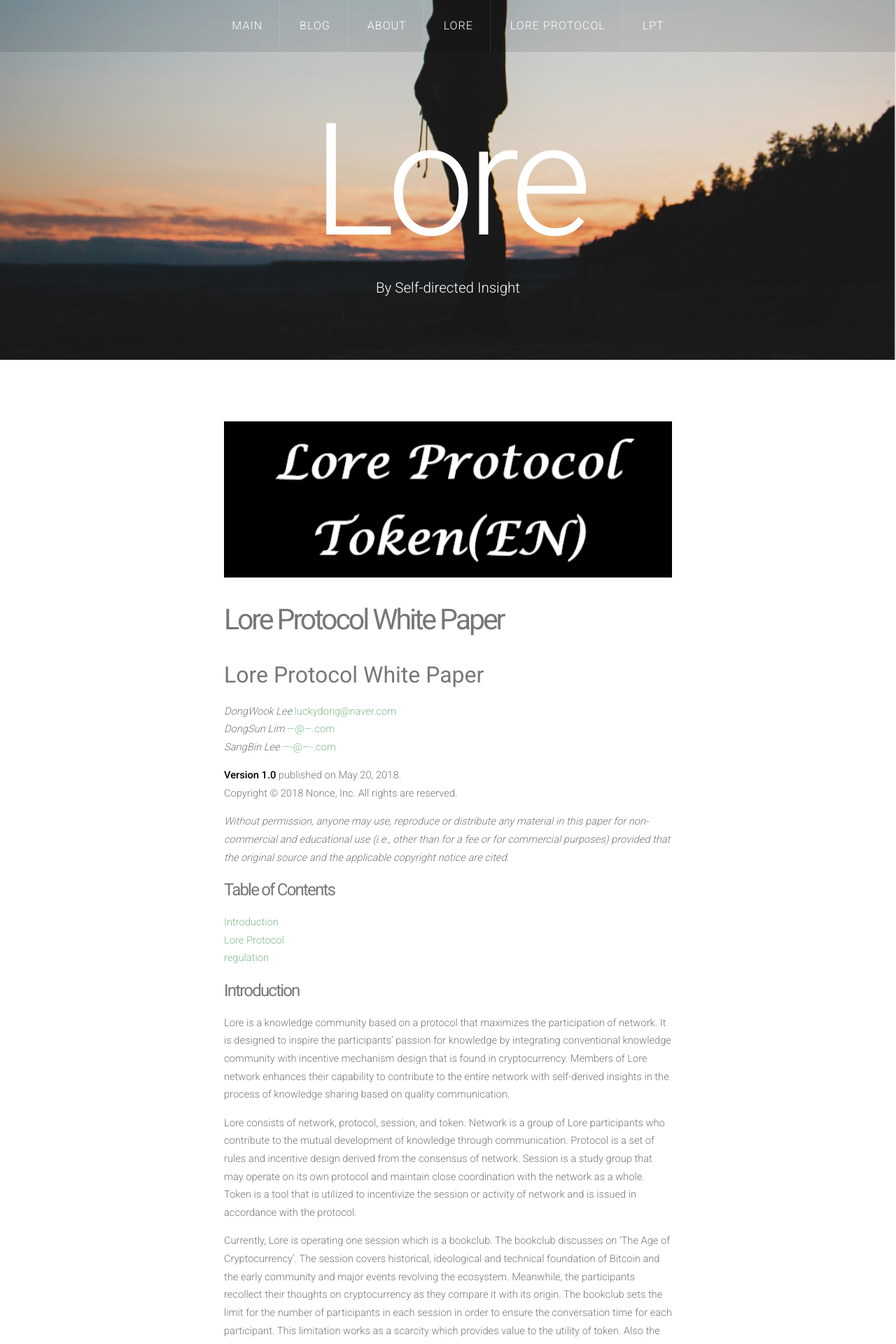
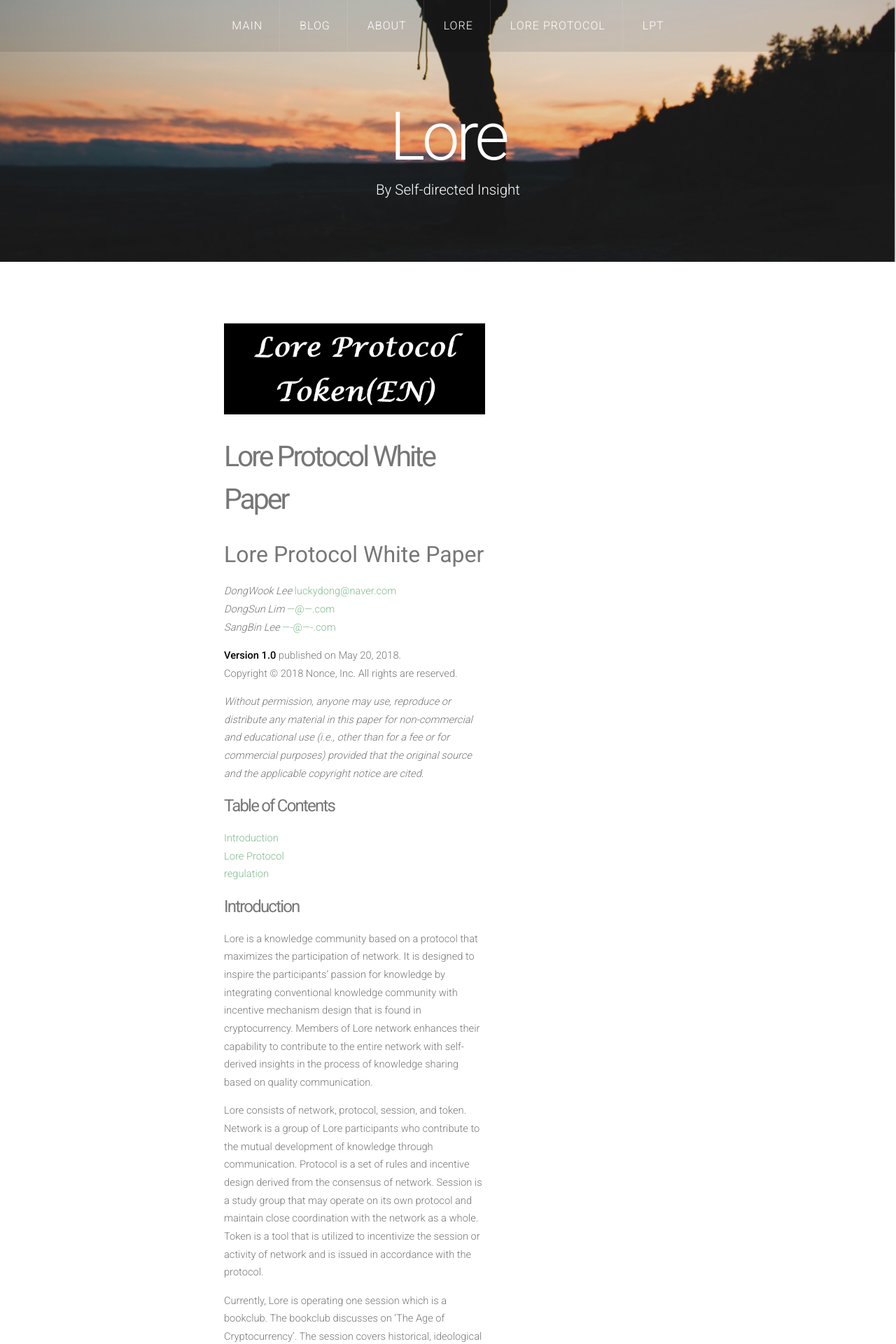
Before and after one commit to wooqii/wooqii.github.io, a Jekyll site: the page built from _posts/LPT/2018-05-20-LoreProtocol-Whitepaper.md, in a window 1280 px wide. Shown: the top 1920 px of the page at 70% size. Built offline with Jekyll 4.4.1, drawn with Linux system fonts in a browser that asks for light colours; nearby versions of some CDN libraries; comment, search, counter and statistics services are not loaded.

Commit message:
Mobile readibilty develope
모바일 환경 보이게 수정

```diff
--- a/_layouts/post.html
+++ b/_layouts/post.html
@@ -5,8 +5,8 @@ layout: default
 	<div id="main">
 		<div id="content" class="container">
 			<div id="post" class="post">
-				<section class="8u -2u">
-					<a href="{{ page.url }}" class="image full"><img src="/assets/{{ page.featured }}" alt=""></a>
+				<section class="8u -2u" style="width: 373px;">
+					<a href="{{ page.prefix }}{{ page.url }}" class="image full"><img src="/assets/{{ page.featured }}" alt=""></a>
 					<header>
 						<h2>{{ page.title }}</h2>
 					</header>
--- a/assets/css/style.css
+++ b/assets/css/style.css
@@ -818,7 +818,7 @@
 			text-decoration: none;
 			font-weight: 300;
 			line-height: 1em;
-			font-size: 7em;
+			font-size: 3em;
 			color: #FFF;
 			letter-spacing: -0.05em;
 			margin: 0 0 0.125em 0;
```
